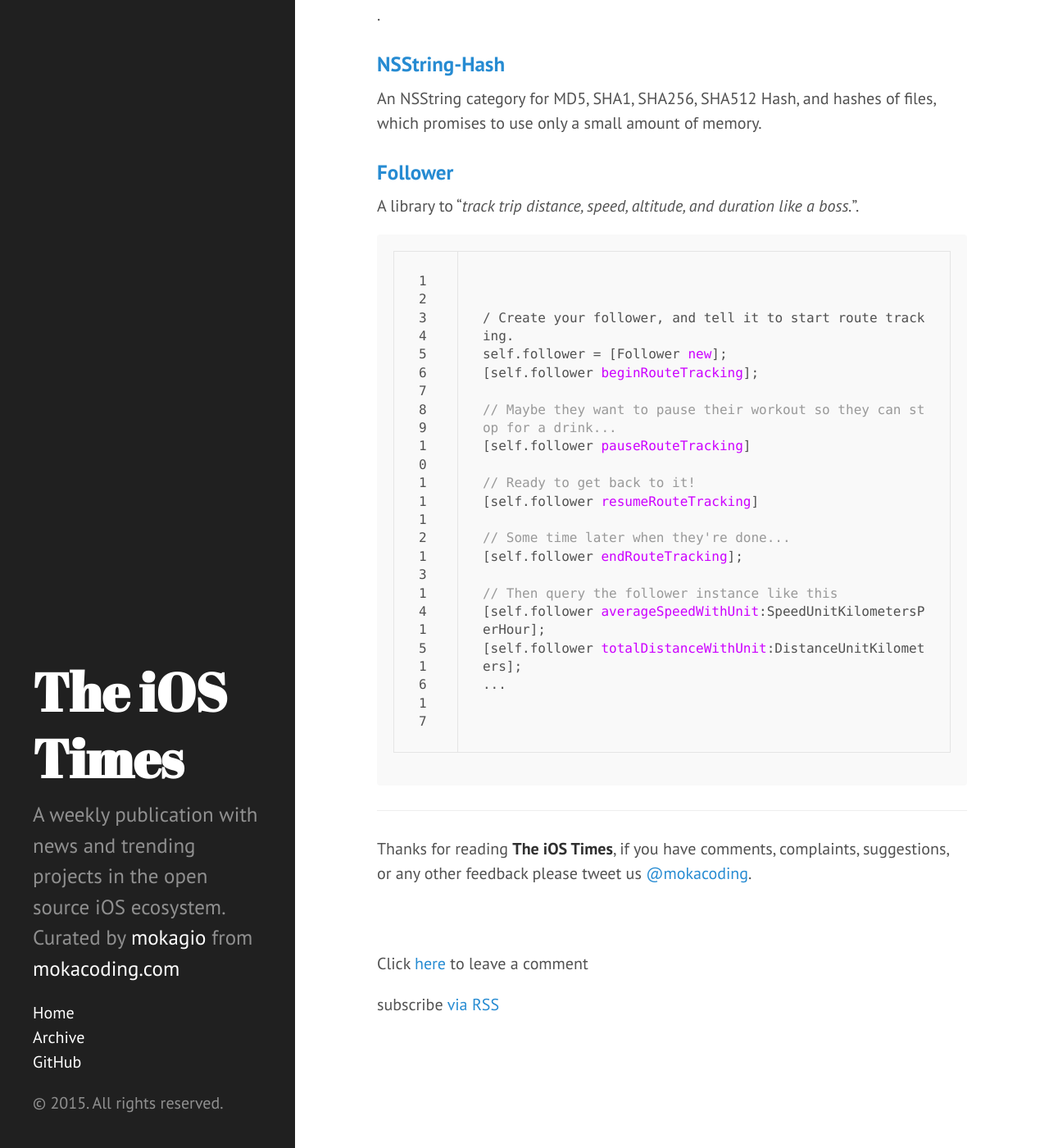
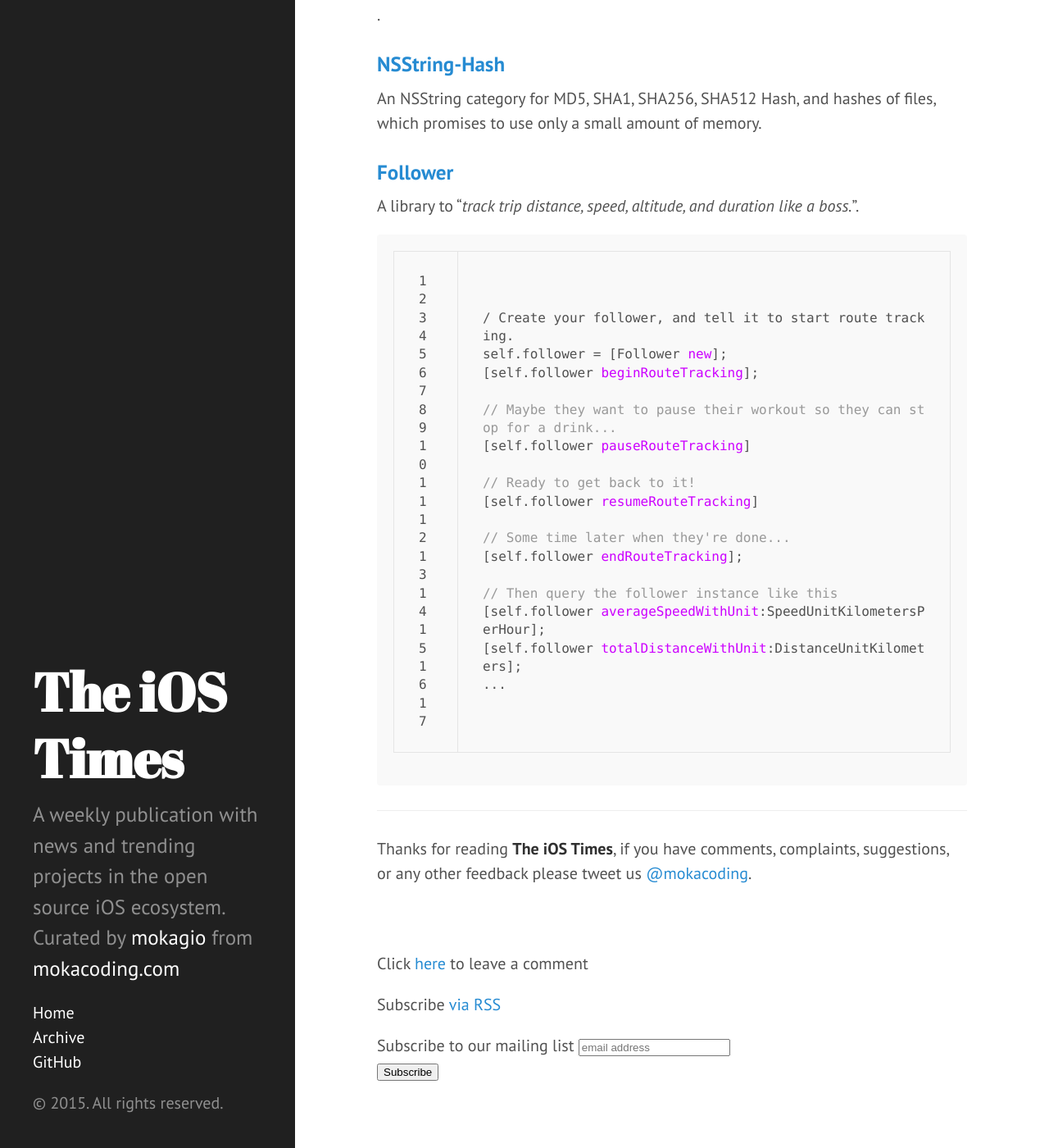
Before and after one commit to mokacoding/the-ios-times, a Jekyll site: the page built from index.html, in a window 1280 px wide and 1400 px high, scrolled down 5096 px. Shown: the whole window at 82% size. Built offline with Jekyll 4.4.1, drawn with Linux system fonts in a browser that asks for light colours; comment, search, counter and statistics services are not loaded.

Commit message:
Add MailChimp subscription form

```diff
--- /dev/null
+++ b/_includes/mailchimp-form.html
@@ -0,0 +1,22 @@
+<!-- Begin MailChimp Signup Form -->
+<link href="//cdn-images.mailchimp.com/embedcode/slim-081711.css" rel="stylesheet" type="text/css">
+<style type="text/css">
+  #mc_embed_signup{background:none; clear:left;}
+  #mc_embed_signup form { padding: 0; }
+  #mc_embed_signup label { font-size: inherit; font-weight: inherit; }
+    /* Add your own MailChimp form style overrides in your site stylesheet or in this style block.
+           We recommend moving this block and the preceding CSS link to the HEAD of your HTML file. */
+</style>
+<div id="mc_embed_signup">
+  <form action="//mokacoding.us10.list-manage.com/subscribe/post?u=45a265e2a9d2b9dbec5f98d51&amp;id=7ff8217c90" method="post" id="mc-embedded-subscribe-form" name="mc-embedded-subscribe-form" class="validate" target="_blank" novalidate>
+        <div id="mc_embed_signup_scroll">
+            <label for="mce-EMAIL">Subscribe to our mailing list</label>
+              <input type="email" value="" name="EMAIL" class="email" id="mce-EMAIL" placeholder="email address" required>
+                  <!-- real people should not fill this in and expect good things - do not remove this or risk form bot signups-->
+                      <div style="position: absolute; left: -5000px;"><input type="text" name="b_45a265e2a9d2b9dbec5f98d51_7ff8217c90" tabindex="-1" value=""></div>
+                          <div class="clear"><input type="submit" value="Subscribe" name="subscribe" id="mc-embedded-subscribe" class="button"></div>
+                              </div>
+  </form>
+</div>
+
+<!--End mc_embed_signup-->
--- a/_layouts/default.html
+++ b/_layouts/default.html
@@ -9,6 +9,7 @@
 
     <div class="content container">
       {{ content }}
+      {% include mailchimp-form.html %}
     </div>
 
     <script>
--- a/index.html
+++ b/index.html
@@ -15,6 +15,6 @@
     Click <a href="{{ post.url }}#disqus_thread">here</a> to leave a comment
   </p>
 
-  <p class="rss-subscribe">subscribe <a href="{{ "/feed.xml" | prepend: site.baseurl }}">via RSS</a></p>
+  <p class="rss-subscribe">Subscribe <a href="{{ "/feed.xml" | prepend: site.baseurl }}">via RSS</a></p>
 
 </div>
```
